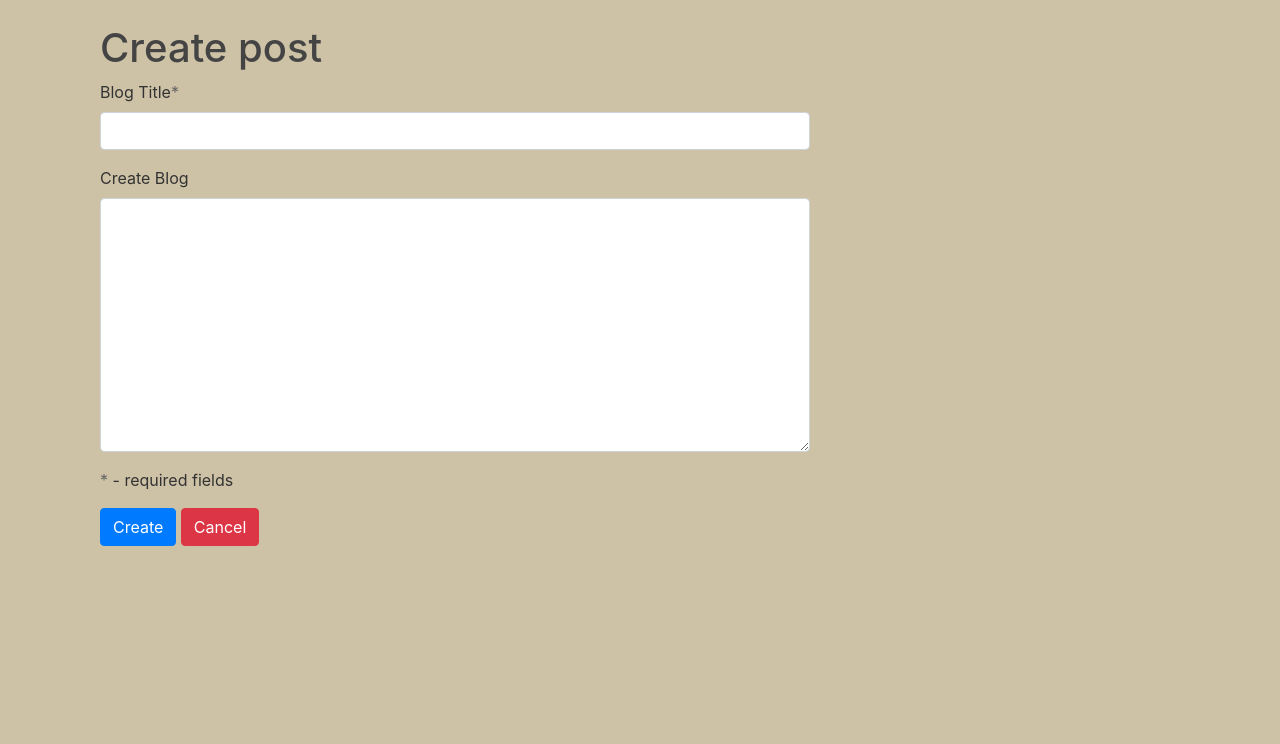
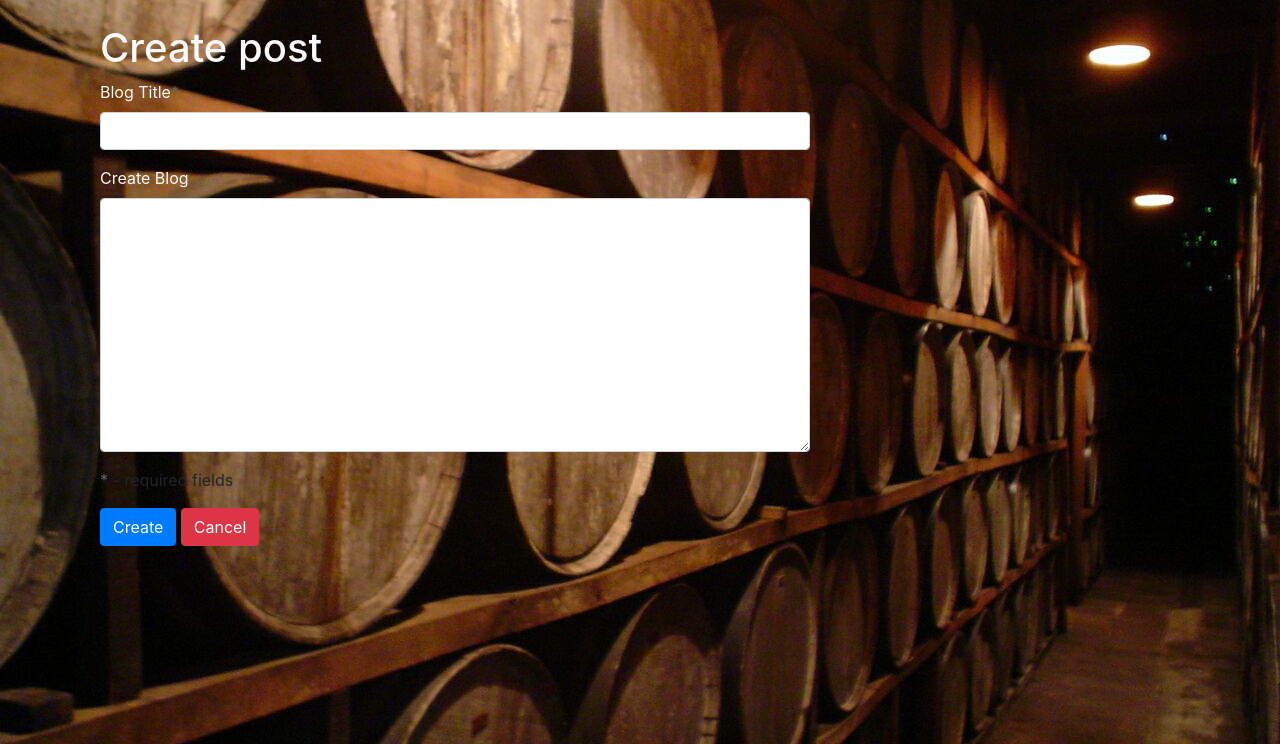
Before and after one commit to pbtrad/The-Malt-Mention, a Flask app: page /blog in a window 1280 px wide. Shown: the part 56-800 px from the top of the page. Run offline with Flask 2, Linux system fonts and the light colour scheme; data that the repository does not hold is empty; some libraries are stand-ins or nearby versions.

Commit message:
Added full background image.

```diff
--- a/app.py
+++ b/app.py
@@ -157,8 +157,9 @@ def edit_profile(username):
         mongo.db.users.update({"_id": ObjectId(username)}, edit_profile)
         flash("Profile Successfully Updated")
 
-    user = mongo.db.users.find_one({"_id": ObjectId(username)})
-    return render_template("edit_profile.html", edit_profile=edit_profile, user=user)
+        user = mongo.db.users.find_one({"_id": ObjectId(username)})
+
+        return render_template("edit_profile.html", edit_profile=edit_profile, user=user, username=username)
 
 
 
--- a/static/css/style.css
+++ b/static/css/style.css
@@ -1,13 +1,22 @@
+
+
 body {
     /*background: #67AECA;*/
-    background: #CDC1A6;
-    color: #333333;
+    /*background: #CDC1A6;*/
+    background: url(../../static/images/whiskey-frontpage.jpg) no-repeat center center fixed;
+  -webkit-background-size: cover;
+  -moz-background-size: cover;
+  -o-background-size: cover;
+  background-size: cover;
+    background-attachment: fixed;
+
     margin-top: 5rem;
   }
 
-  h1, h2, h3, h4, h5, h6 {
-    color: #444444;
+  h1 {
+    color: #fafafa;
   }
+
 
   .site-header .navbar-nav .nav-link {
     color: #cbd5db;
@@ -92,6 +101,10 @@ label small {
     font-weight: normal;
 }
 
+label {
+  color: #fafafa;
+}
+
 .navbar-brand {
   font-family: 'Franklin Gothic Medium', 'Arial Narrow', Arial, sans-serif;
 
--- a/templates/edit_profile.html
+++ b/templates/edit_profile.html
@@ -23,11 +23,11 @@
                                 <div class="row">
                                     <div class="col-sm-6">
                                         <p class="m-b-10 f-w-600">Country</p>
-                                        <h6 class="text-muted f-w-400">Ireland</h6>
+                                        <h6 class="text-muted f-w-400">{{ user_country}}</h6>
                                     </div>
                                     <div class="col-sm-6">
                                         <p class="m-b-10 f-w-600">Favourite Whiskey</p>
-                                        <h6 class="text-muted f-w-400">{{ username.favourite_whiskey }}</h6>
+                                        <h6 class="text-muted f-w-400">{{ favourite_whiskey }}</h6>
                                     </div>
                                     <h1>Edit Profile</h1>
 
--- a/templates/profile.html
+++ b/templates/profile.html
@@ -23,11 +23,11 @@
                                 <div class="row">
                                     <div class="col-sm-6">
                                         <p class="m-b-10 f-w-600">Country</p>
-                                        <h6 class="text-muted f-w-400">Ireland</h6>
+                                        <h6 class="text-muted f-w-400">{{ user_country }}</h6>
                                     </div>
                                     <div class="col-sm-6">
                                         <p class="m-b-10 f-w-600">Favourite Whiskey</p>
-                                        <h6 class="text-muted f-w-400">Jameson</h6>
+                                        <h6 class="text-muted f-w-400">{{ favourite_whiskey }}</h6>
                                     </div>
 
                                     <!--<a href="#" class="btn btn-danger" role="button">Delete</a>-->
```
Also changed, not shown: static/images/whiskey-frontpage.jpg (added).
